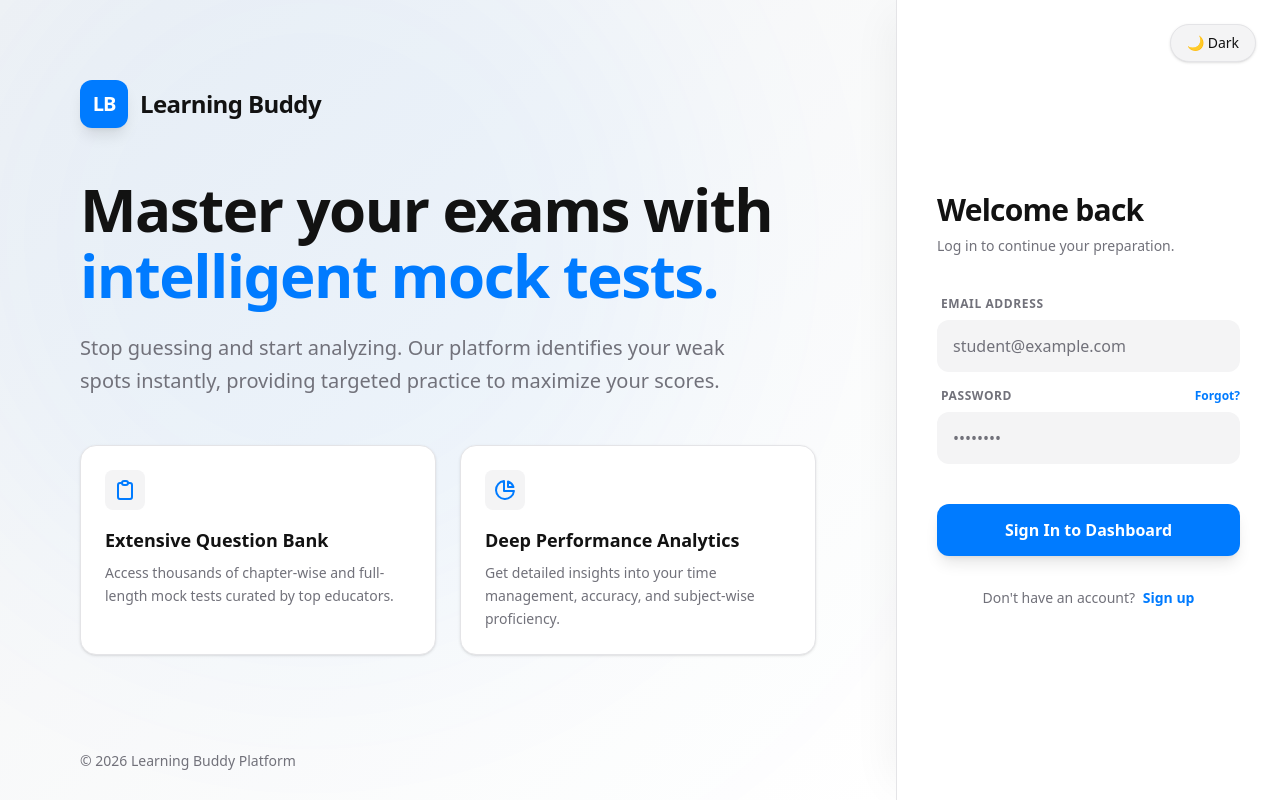
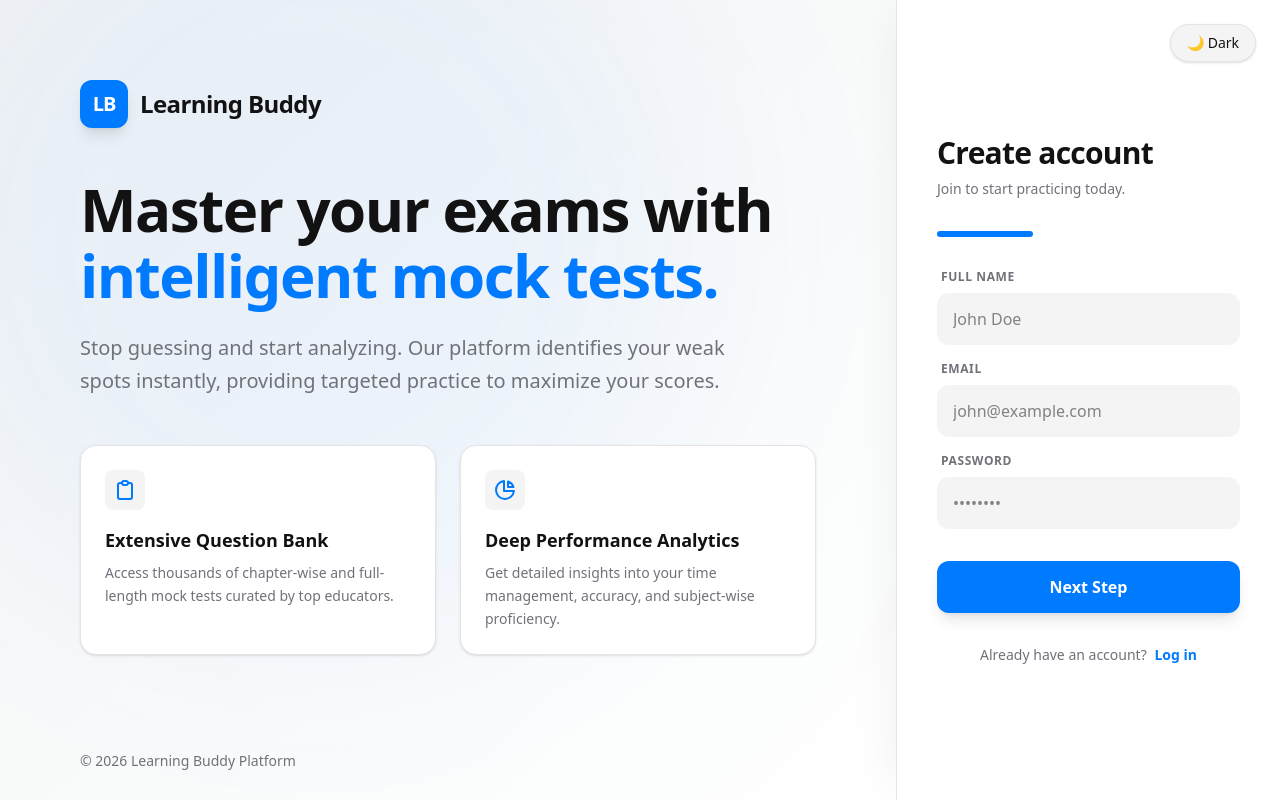
Before and after one commit to jaydipsin/learning-buddy-FE, an Angular app: page / in a window 1280 px wide. Both pictures are taken after a click on the button "Sign up". Built offline with nearby package versions, Linux system fonts and the light colour scheme.

Commit message:
Prepare basic ui

```diff
--- a/package.json
+++ b/package.json
@@ -29,6 +29,7 @@
     "@angular/forms": "^21.1.0",
     "@angular/platform-browser": "^21.1.0",
     "@angular/router": "^21.1.0",
+    "express-validator": "^7.3.1",
     "rxjs": "~7.8.0",
     "tslib": "^2.3.0"
   },
--- a/src/app/auth/register/register.html
+++ b/src/app/auth/register/register.html
@@ -97,10 +97,9 @@
     </div>
   </div>
 
-  <div
-    class="w-full lg:w-[30%] min-h-screen bg-[var(--color-bg)] flex flex-col justify-center items-center p-6 sm:p-10 border-l border-[var(--color-border)] shadow-[-20px_0_40px_-15px_rgba(0,0,0,0.05)] z-20"
-  >
+<div class="w-full lg:w-[30%] min-h-screen bg-[var(--color-bg)] flex flex-col justify-center items-center p-6 sm:p-10 border-l border-[var(--color-border)] shadow-[-20px_0_40px_-15px_rgba(0,0,0,0.05)] z-20">
   <div class="w-full max-w-[360px]">
+
     <div class="lg:hidden flex items-center justify-center gap-2 mb-10">
       <div class="w-10 h-10 bg-[var(--color-blue)] rounded-xl flex items-center justify-center">
         <span class="text-white font-black text-lg">LB</span>
@@ -108,114 +107,107 @@
       <h1 class="text-2xl font-extrabold">Learning Buddy</h1>
     </div>
 
-      <div class="mb-10 text-left">
+    <div class="mb-8 text-left">
       <h2 class="text-3xl font-bold tracking-tight">
-          @if (isLogin) {
-            Welcome back
-          } @else {
-            Create account
-          }
+        {{ isLogin ? 'Welcome back' : 'Create account' }}
       </h2>
       <p class="text-sm text-[var(--color-text-muted)] mt-2 font-medium">
-          @if (isLogin) {
-            Log in to continue your preparation.
-          } @else {
-            Join to start practicing today.
-          }
+        {{ isLogin ? 'Log in to continue your preparation.' : 'Join to start practicing today.' }}
       </p>
     </div>
 
-      <form class="space-y-4">
     @if (!isLogin) {
-          <div>
-            <label
-              for="fullName"
-              class="block text-xs font-bold text-[var(--color-text-muted)] uppercase tracking-wider mb-2 ml-1"
-            >
-              Full Name
-            </label>
-            <input
-              type="text"
-              id="fullName"
-              placeholder="Student Name"
-              class="w-full px-4 py-3.5 rounded-xl bg-[var(--color-bg-alt)] border-none focus:ring-2 focus:ring-[var(--color-blue)] text-[var(--color-text)] placeholder-[var(--color-text-muted)] outline-none transition-all"
-            />
+      <div class="flex items-center gap-2 mb-8">
+        @for (step of [1, 2, 3]; track step) {
+          <div class="flex-1 h-1.5 rounded-full transition-all duration-300"
+               [class.bg-[var(--color-blue)]]="currentStep >= step"
+               [class.bg-[var(--color-border)]]="currentStep < step">
+          </div>
+        }
       </div>
     }
 
+    <form class="space-y-4">
+
+      @if (isLogin) {
         <div>
-          <label
-            for="email"
-            class="block text-xs font-bold text-[var(--color-text-muted)] uppercase tracking-wider mb-2 ml-1"
-          >
-            Email Address
-          </label>
-          <input
-            type="email"
-            id="email"
-            placeholder="student@example.com"
-            class="w-full px-4 py-3.5 rounded-xl bg-[var(--color-bg-alt)] border-none focus:ring-2 focus:ring-[var(--color-blue)] text-[var(--color-text)] placeholder-[var(--color-text-muted)] outline-none transition-all"
-          />
+          <label class="block text-xs font-bold text-[var(--color-text-muted)] uppercase tracking-wider mb-2 ml-1">Email</label>
+          <input type="email" placeholder="student@example.com" class="w-full px-4 py-3.5 rounded-xl bg-[var(--color-bg-alt)] border-none focus:ring-2 focus:ring-[var(--color-blue)] text-[var(--color-text)] outline-none" />
         </div>
-
         <div>
           <div class="flex justify-between items-center mb-2 ml-1">
-            <label
-              for="password"
-              class="block text-xs font-bold text-[var(--color-text-muted)] uppercase tracking-wider"
-            >
-              Password
-            </label>
-            @if (isLogin) {
-              <a
-                href="#"
-                class="text-xs font-bold text-[var(--color-blue)] hover:text-[var(--color-blue-hover)] hover:underline transition-colors"
-              >
-                Forgot?
-              </a>
+            <label class="block text-xs font-bold text-[var(--color-text-muted)] uppercase tracking-wider">Password</label>
+            <a href="#" class="text-xs font-bold text-[var(--color-blue)] hover:underline">Forgot?</a>
+          </div>
+          <input type="password" placeholder="••••••••" class="w-full px-4 py-3.5 rounded-xl bg-[var(--color-bg-alt)] border-none focus:ring-2 focus:ring-[var(--color-blue)] text-[var(--color-text)] outline-none" />
+        </div>
       }
+
+      @else {
+
+        @if (currentStep === 1) {
+          <div class="space-y-4 animate-in fade-in slide-in-from-right-4 duration-300">
+            <div>
+              <label class="block text-xs font-bold text-[var(--color-text-muted)] uppercase tracking-wider mb-2 ml-1">Full Name</label>
+              <input type="text" placeholder="John Doe" class="w-full px-4 py-3.5 rounded-xl bg-[var(--color-bg-alt)] border-none focus:ring-2 focus:ring-[var(--color-blue)] text-[var(--color-text)] outline-none" />
             </div>
-          <input
-            type="password"
-            id="password"
-            placeholder="••••••••"
-            class="w-full px-4 py-3.5 rounded-xl bg-[var(--color-bg-alt)] border-none focus:ring-2 focus:ring-[var(--color-blue)] text-[var(--color-text)] placeholder-[var(--color-text-muted)] outline-none transition-all"
-          />
+            <div>
+              <label class="block text-xs font-bold text-[var(--color-text-muted)] uppercase tracking-wider mb-2 ml-1">Email</label>
+              <input type="email" placeholder="john@example.com" class="w-full px-4 py-3.5 rounded-xl bg-[var(--color-bg-alt)] border-none focus:ring-2 focus:ring-[var(--color-blue)] text-[var(--color-text)] outline-none" />
             </div>
+            <div>
+              <label class="block text-xs font-bold text-[var(--color-text-muted)] uppercase tracking-wider mb-2 ml-1">Password</label>
+              <input type="password" placeholder="••••••••" class="w-full px-4 py-3.5 rounded-xl bg-[var(--color-bg-alt)] border-none focus:ring-2 focus:ring-[var(--color-blue)] text-[var(--color-text)] outline-none" />
+            </div>
+          </div>
+        }
 
-        <button
-          type="submit"
-          class="w-full py-3.5 mt-6 bg-[var(--color-blue)] hover:bg-[var(--color-blue-hover)] text-white font-bold rounded-xl shadow-lg shadow-[var(--color-blue)]/20 focus:ring-4 focus:ring-[var(--color-blue)]/50 outline-none transition-all active:scale-[0.98]"
-        >
-          @if (isLogin) {
-            Sign In to Dashboard
-          } @else {
-            Start Practicing
+        @if (currentStep === 2) {
+          <div class="space-y-4 animate-in fade-in slide-in-from-right-4 duration-300">
+            <label class="block text-xs font-bold text-[var(--color-text-muted)] uppercase tracking-wider mb-2 ml-1">Select Your Course</label>
+            <select class="w-full px-4 py-3.5 rounded-xl bg-[var(--color-bg-alt)] border-none focus:ring-2 focus:ring-[var(--color-blue)] text-[var(--color-text)] outline-none appearance-none">
+              <option value="">Choose a path...</option>
+              <option value="eng">Engineering Entrance</option>
+              <option value="med">Medical Entrance</option>
+              <option value="upsc">Civil Services</option>
+            </select>
+            <p class="text-[10px] text-[var(--color-text-muted)] italic px-1">You can add more subjects later in your dashboard.</p>
+          </div>
         }
+
+        @if (currentStep === 3) {
+          <div class="space-y-4 animate-in fade-in slide-in-from-right-4 duration-300">
+            <div>
+              <label class="block text-xs font-bold text-[var(--color-text-muted)] uppercase tracking-wider mb-2 ml-1">Organization (Optional)</label>
+              <input type="text" placeholder="School or Coaching Name" class="w-full px-4 py-3.5 rounded-xl bg-[var(--color-bg-alt)] border-none focus:ring-2 focus:ring-[var(--color-blue)] text-[var(--color-text)] outline-none" />
+            </div>
+            <div>
+              <label class="block text-xs font-bold text-[var(--color-text-muted)] uppercase tracking-wider mb-2 ml-1">Parent's Email (Optional)</label>
+              <input type="email" placeholder="parent@example.com" class="w-full px-4 py-3.5 rounded-xl bg-[var(--color-bg-alt)] border-none focus:ring-2 focus:ring-[var(--color-blue)] text-[var(--color-text)] outline-none" />
+            </div>
+          </div>
+        }
+      }
+
+      <div class="flex gap-3 pt-4">
+        @if (!isLogin && currentStep > 1) {
+          <button type="button" (click)="currentStep = currentStep - 1" class="flex-1 py-3.5 border border-[var(--color-border)] text-[var(--color-text)] font-bold rounded-xl hover:bg-[var(--color-bg-alt)] transition-all">
+            Back
           </button>
+        }
+
+        <button type="button" (click)="handleNext()" class="flex-[2] py-3.5 bg-[var(--color-blue)] hover:bg-[var(--color-blue-hover)] text-white font-bold rounded-xl shadow-lg shadow-[var(--color-blue)]/20 transition-all active:scale-[0.98]">
+          {{ isLogin ? 'Sign In' : (currentStep === 3 ? 'Finish & Start' : 'Next Step') }}
+        </button>
+      </div>
     </form>
 
     <div class="mt-8 text-center">
       <p class="text-sm font-medium text-[var(--color-text-muted)]">
-          @if (isLogin) {
-            Don't have an account?
-            <button
-              type="button"
-              (click)="toggleAuthMode()"
-              class="font-bold text-[var(--color-blue)] hover:text-[var(--color-blue-hover)] hover:underline transition-colors focus:outline-none ml-1"
-            >
-              Sign up
+        {{ isLogin ? "Don't have an account?" : "Already have an account?" }}
+        <button type="button" (click)="toggleAuthMode()" class="font-bold text-[var(--color-blue)] hover:underline ml-1">
+          {{ isLogin ? 'Sign up' : 'Log in' }}
         </button>
-          } @else {
-            Already have an account?
-            <button
-              type="button"
-              (click)="toggleAuthMode()"
-              class="font-bold text-[var(--color-blue)] hover:text-[var(--color-blue-hover)] hover:underline transition-colors focus:outline-none ml-1"
-            >
-              Log in
-            </button>
-          }
       </p>
     </div>
   </div>
--- a/src/app/auth/register/register.ts
+++ b/src/app/auth/register/register.ts
@@ -18,5 +18,22 @@ export class Register {
     document.body.classList.toggle('dark', this.isDarkMode);
   }
 
-  toggleAuthMode() {}
+currentStep: number = 1;
+
+toggleAuthMode() {
+  this.isLogin = !this.isLogin;
+  this.currentStep = 1; // Reset steps when switching
 }
+
+handleNext() {
+  if (this.isLogin) {
+    // Perform Login Logic
+  } else {
+    if (this.currentStep < 3) {
+      this.currentStep++;
+    } else {
+      // Perform Signup Final Submission
+    }
+  }
+}
+}
```
Also changed, not shown: 1 other file (tests, documents, lock files or other folders). Lines whose indentation alone changed are shown as unchanged.
